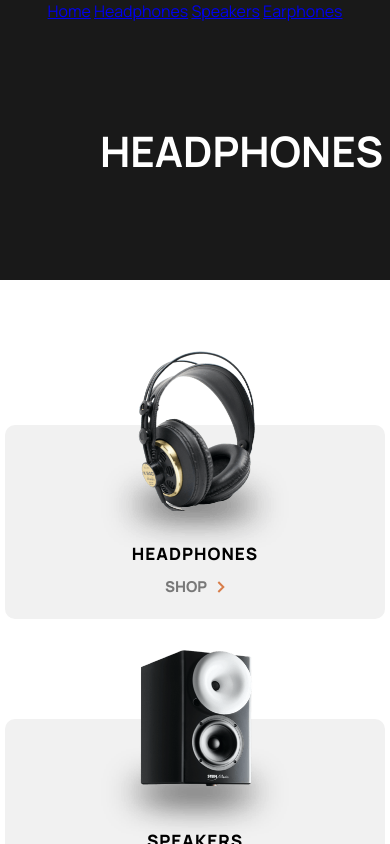
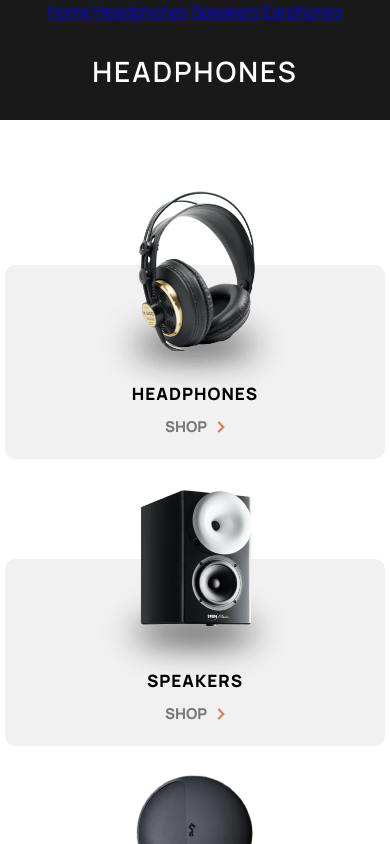
Before and after one commit to digitalents-academy/e-commerce-audiophile, a React (Vite) app: page /headphones in a window 390 px wide. Shown: the top 844 px of the page. Built offline with nearby package versions, Linux system fonts and the light colour scheme.

Commit message:
style category heading for mobile & tablet

```diff
--- a/src/styles/index.css
+++ b/src/styles/index.css
@@ -330,13 +330,15 @@ h5 {
 .heading {
   background-color: rgb(25, 25, 25);
   text-align: center;
-  padding: 100px;
+  padding: 30px 0;
 }
 
 .heading h1 {
   color: white;
   text-transform: uppercase;
-  font-size: 42px;
+  font-size: 28px;
+  letter-spacing: 2px;
+  font-weight: 600;
 }
 
 /* tablet mode */
@@ -413,6 +415,16 @@ h5 {
   #advert-image {
     background-image: url('../assets/shared/tablet/image-best-gear.jpg');
     height: 300px;
+  }
+
+  .heading {
+    padding: 100px;
+  }
+
+  .heading h1 {
+    font-size: 42px;
+    letter-spacing: 0;
+    font-weight: 700;
   }
 }
 
@@ -564,4 +576,14 @@ h5 {
   #products, .non-flex {
     padding: 0;
   }
+
+  .heading {
+    padding: 100px;
+  }
+
+  .heading h1 {
+    font-size: 42px;
+    letter-spacing: 0;
+    font-weight: 700;
+  }
 }
```
